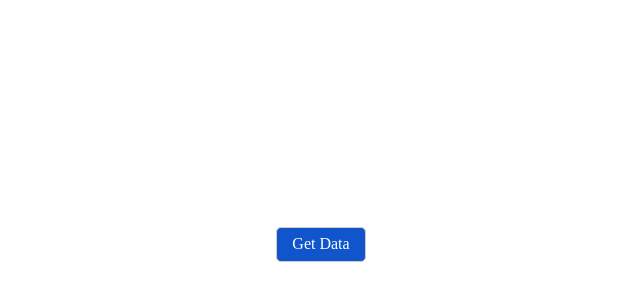
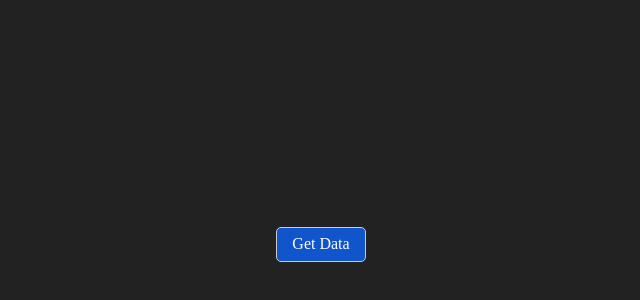
Before and after one commit to mreliflores/automatizationMonocromator, a Nuxt app in the folder frontend/: page / in a window 1280 px wide. Shown: the part 156-456 px from the top of the page, without its empty margins (319-959 px from the left). Built offline with nearby package versions, Linux system fonts and the light colour scheme.

Commit message:
first change

```diff
--- a/frontend/app.vue
+++ b/frontend/app.vue
@@ -10,7 +10,7 @@
 </template>
 
 <script lang="ts" setup>
-var gateway = `ws://192.168.1.100/ws`;
+var gateway = `ws://192.168.1.103/ws`;
 var ws: any;
 
 function getReadings(){
@@ -45,6 +45,7 @@ function onMessage(event: any) {
 html, body, head {
   margin: 0;
   height: 100%;
+  background-color: #222;
 }
 
 #__nuxt {
```
Also changed, not shown: 1 other file (tests, documents, lock files or other folders).
